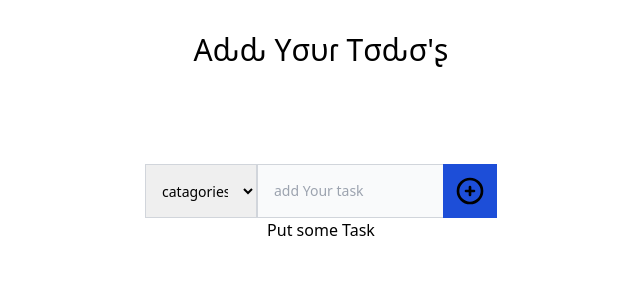
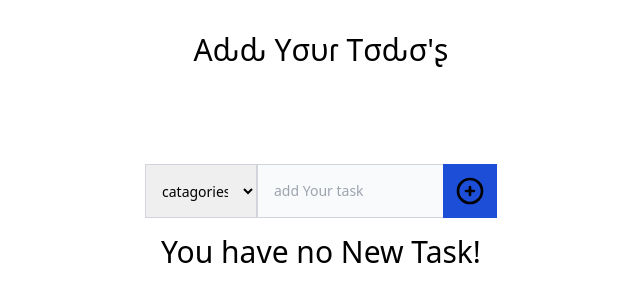
Before and after one commit to henok8515/AIQEM, a React (Vite) app: page / in a window 1280 px wide. Shown: the top 302 px of the page, without its empty margins (319-959 px from the left). Built offline with nearby package versions, Linux system fonts and the light colour scheme.

Commit message:
clang up the ui

```diff
--- a/src/components/EmptyTodoBanner.tsx
+++ b/src/components/EmptyTodoBanner.tsx
@@ -1,5 +1,7 @@
 function EmptyTodoBanner() {
-  return <div>Put some Task</div>
+  return (
+    <div className="flex mt-4 text-3xl font-thin"> You have no New Task!</div>
+  )
 }
 
 export default EmptyTodoBanner
```
